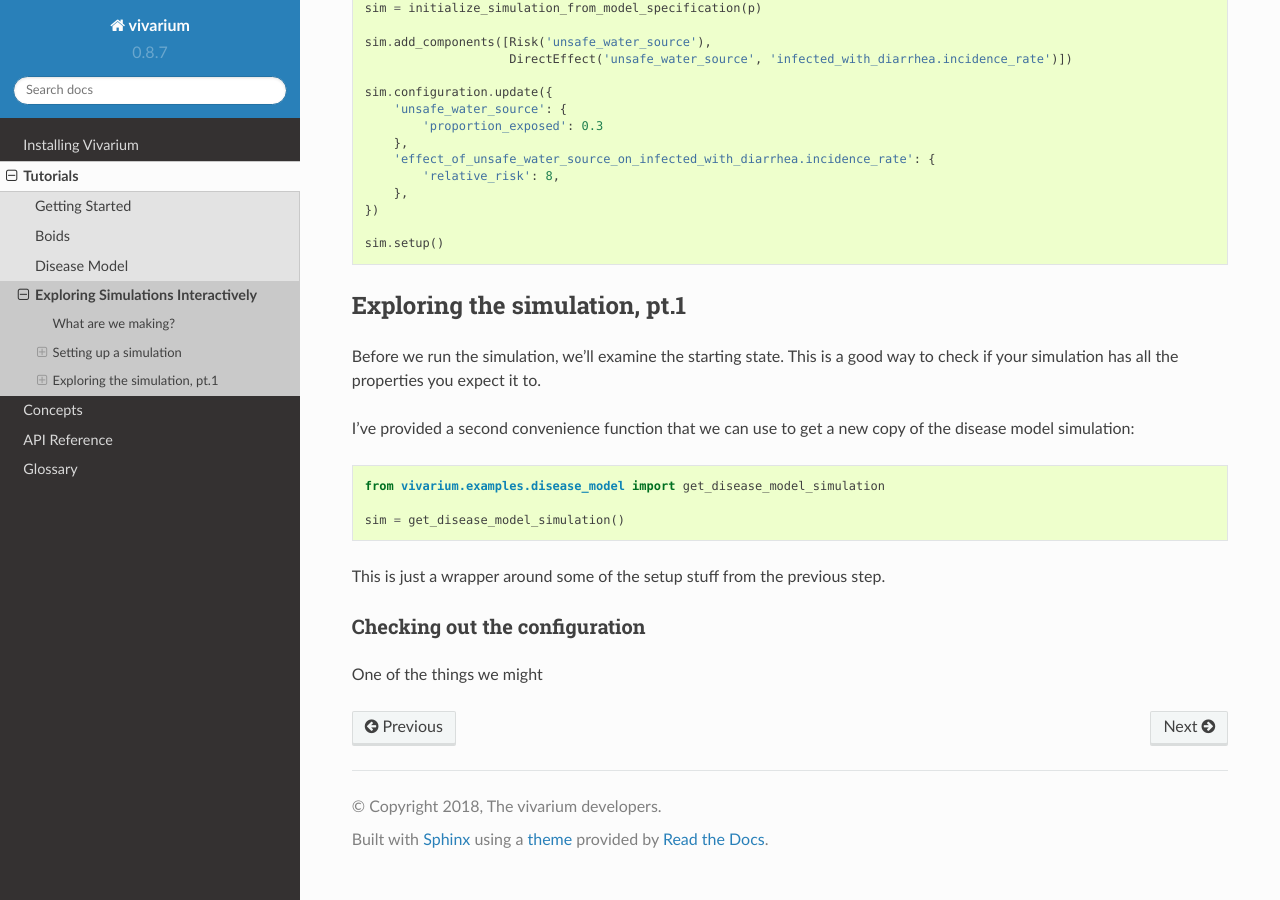
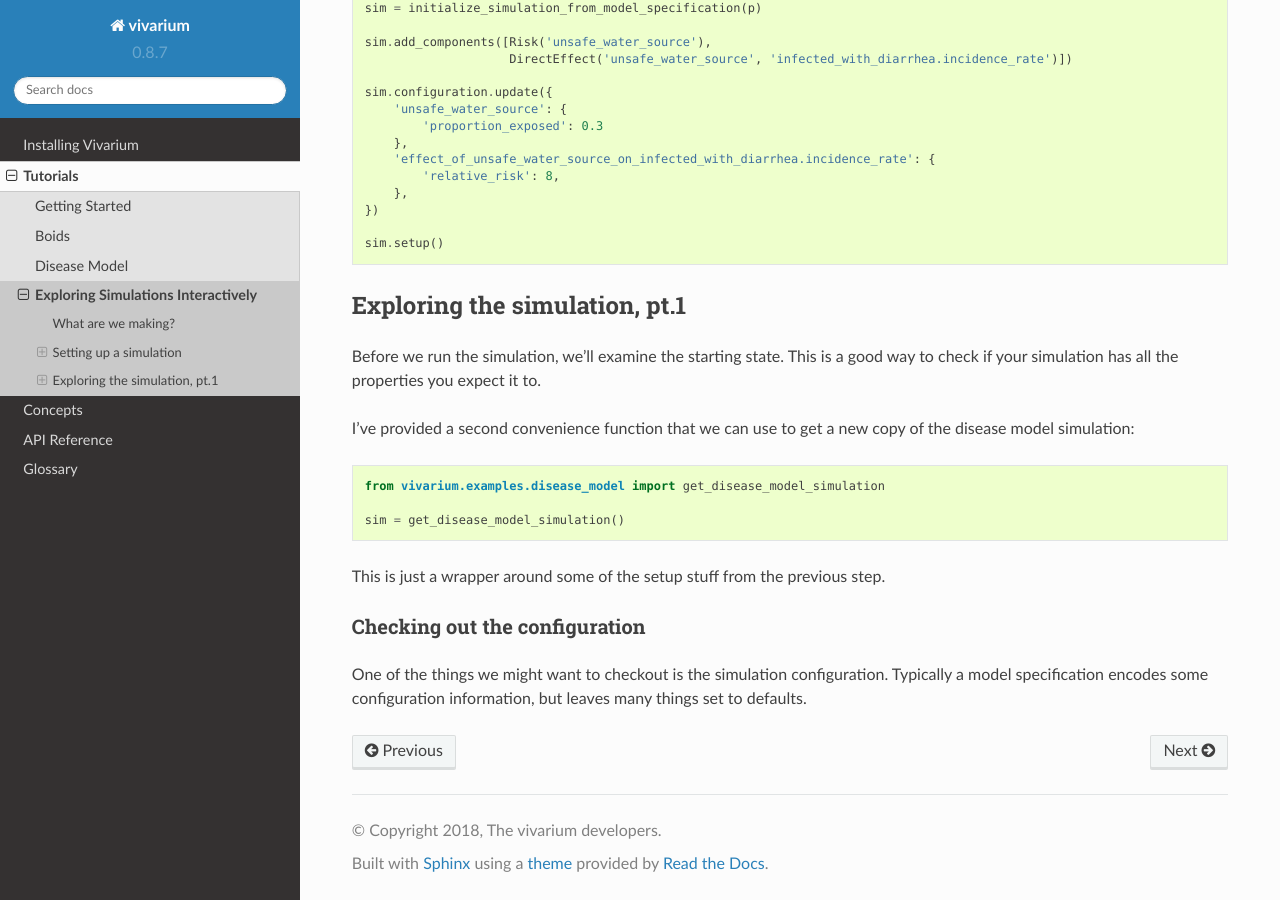
Before and after one commit to ihmeuw/vivarium, a Sphinx documentation site: the page built from docs/source/tutorials/interactive.rst, in a window 1280 px wide and 900 px high, scrolled down 3767 px. Built offline with Sphinx 7.4.7 and the Read the Docs theme 2.0.0, drawn with Linux system fonts in a browser that asks for light colours.

Commit message:
Checkpoint

```diff
--- a/docs/source/tutorials/interactive.rst
+++ b/docs/source/tutorials/interactive.rst
@@ -196,4 +196,6 @@ This is just a wrapper around some of the setup stuff from the previous step.
 Checking out the configuration
 ++++++++++++++++++++++++++++++
 
-One of the things we might
+One of the things we might want to checkout is the simulation configuration.
+Typically a model specification encodes some configuration information, but
+leaves many things set to defaults.
```
